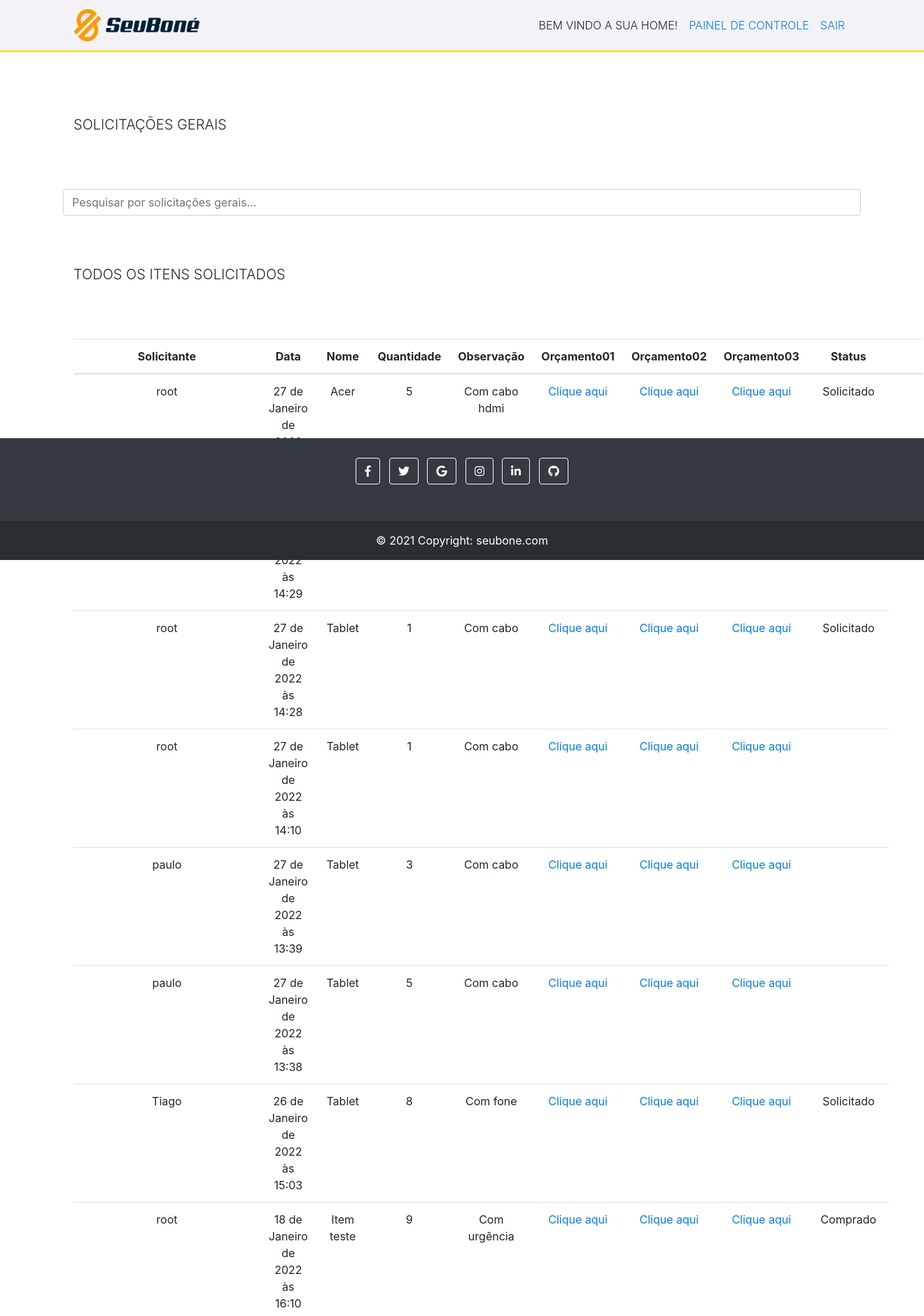
After one commit to Paull20-20/ControleSBversaoFinal, a Django app: page /solicitacoesGerais/ in a window 1320 px wide. The commit adds this page. Shown: the top 1880 px of the page at 70% size. Run offline with Django 4.2, Linux system fonts and the light colour scheme; a user stored in the database is signed in; data comes from the database, SQL or seed files in the repository; both versions use the stored data as it was after the commit; some libraries are stand-ins or nearby versions.

Commit message:
últimos ajustes

```diff
--- a/tasks/models.py
+++ b/tasks/models.py
@@ -8,6 +8,7 @@ class Task(models.Model):
     #agr criamos os campos que serão inseridos na tabela do db
 
     STATUS = (
+        ('solicitado', 'Solicitado'),
         ('Comprado', 'Comprado'),
         ('Aguardando Orçamento', 'Aguardando Orçamento'),
         ('Recebido', 'Recebido'),
@@ -20,7 +21,7 @@ class Task(models.Model):
     orçamento02 = models.FileField(upload_to='', blank=True, null=True)
     orçamento03 = models.FileField(upload_to='', blank=True, null=True)
     status = models.CharField(
-        max_length=21, #aqui precisa ficar o nmr máximo de caracteres que o status terá (ou seja colocamos o nmr máximo da maior palavra)
+        max_length=22, #aqui precisa ficar o nmr máximo de caracteres que o status terá (ou seja colocamos o nmr máximo da maior palavra)
         choices=STATUS,
     )
 
--- a/tasks/templates/base.html
+++ b/tasks/templates/base.html
@@ -100,7 +100,7 @@ footer{
 
                             {% if user.is_authenticated %}
                             <li class="nav-item active">
-                                <a class="nav-link text-uppercase font-weight-light text-monospace">Bem vindo, colaborador!</span></a>
+                                <a class="nav-link text-uppercase font-weight-light text-monospace">Bem vindo a sua Home!</span></a>
                             </li>
 
                             <li class="nav-item">
@@ -120,8 +120,6 @@ footer{
                             </li>
 
                             {% endif %}
-
-
 
 
                         </ul>
--- a/tasks/templates/tasks/addtask.html
+++ b/tasks/templates/tasks/addtask.html
@@ -143,7 +143,7 @@
        <h5 class="text-uppercase font-weight-light text-monospace">Solicite um item:</h5>
        <br>
 
-       <form method="POST"  enctype="multipart/form-data">
+       <form  method="POST"  enctype="multipart/form-data">
           {% csrf_token %}
           {{ form.as_p }}
           <br>
--- /dev/null
+++ b/tasks/templates/tasks/gerais.html
@@ -0,0 +1,102 @@
+{% extends 'base.html' %}
+
+{% block title %}Todas as solicitações{% endblock %}
+
+{% block content %}
+
+
+<br>
+<br>
+<br>
+<h5 class=" container text-uppercase font-weight-light text-monospace">Solicitações gerais</h5>
+<br>
+<br>
+<br>
+
+<div class="col-12 container ajustePesquisar" >
+    <input class="form-control container" id="myInput" type="text" placeholder="Pesquisar por solicitações gerais..." >
+    <!--<i class="fas fa-search" ></i>-->
+ </div>
+
+ <br>
+
+<!--
+<div class="ajusteFiltro" >
+<div class="col-12 filter-div" >
+    <span>Filtrar por:</span>
+    <select name="filter" id="filter" class="form-control">
+        <option value="" >Escolha uma opção</option>
+        <option value="Comprado" >Comprado</option>
+        <option value="Aguardando Orçamento" >Aguardando Orçamento</option>
+        <option value="Recebido" >Recebido</option>
+    </select>
+</div>
+</div>-->
+
+</div>
+
+<br>
+<br>
+<div class="container" >
+    <h5 class="text-uppercase font-weight-light text-monospace">Todos os itens solicitados</h5>
+</div>
+<br>
+<br>
+<br>
+
+<div class="container" >
+<div class="tabela">
+<table class="table">
+<thead>
+<tr>
+    <th style="text-align: center;" >Solicitante</th>
+    <th style="text-align: center;" >Data</th>
+    <th style="text-align: center;" >Nome</th>
+    <th style="text-align: center;" >Quantidade</th>
+    <th style="text-align: center;" >Observação</th>
+    <th style="text-align: center;" >Orçamento01</th>
+    <th style="text-align: center;" >Orçamento02</th>
+    <th style="text-align: center;" >Orçamento03</th>
+    <th style="text-align: center;" >Status</th>
+    <th></th>
+    <th></th>
+
+</tr>
+</thead>
+
+
+<tbody id="myTable" class="alinhar">
+
+{% for task in tasks %}
+
+<tr>
+    <td style="text-align: center;" >{{task.user}}</td>
+    <td style="text-align: center;" >{{task.created_at}}</td>
+    <td style="text-align: center;" >{{task.nomeItem}}</td>
+    <td style="text-align: center;" >{{task.quantidade}}</td>
+    <td style="text-align: center;" >{{task.observação}}</td>
+
+    <td style="text-align: center;" ><a href="/midia/{{task.orçamento01}}" >Clique aqui</a></td>
+
+    <td style="text-align: center;" ><a href="/midia/{{task.orçamento02}}" >Clique aqui</a></td>
+
+    <td style="text-align: center;" ><a href="/midia/{{task.orçamento03}}" >Clique aqui</a></td>
+
+
+
+
+    <td style="text-align: center;" >{{task.status}}</a></td>
+    <!--<td><a href="/task/{{task.id}}" >{{task.status}}</a></td>-->
+
+
+</tr>
+{% endfor %}
+
+    </tbody>
+</table>
+
+
+
+
+
+{% endblock %}
--- a/tasks/urls.py
+++ b/tasks/urls.py
@@ -12,6 +12,7 @@ from . import views
 # ATENÇÃO: Só funciona em quanto está em desenvolvimento!!! Após deploy deve-se criar uma url mesmo
 from django.conf import settings
 from django.conf.urls.static import static
+
 # ...
 
 urlpatterns = [
@@ -25,6 +26,7 @@ urlpatterns = [
    # path('uploads/anexos/', views.uploads, name="uploads"),
     path('midia/', views.midia, name="midia"),
     #path('anexos/', views.anexos, name="anexos"),
+    path('solicitacoesGerais/', views.solicitacoesGerais, name="solicitacoesGerais"),
 
 ] + static(settings.MEDIA_URL, document_root=settings.MEDIA_ROOT)
 
--- a/tasks/views.py
+++ b/tasks/views.py
@@ -22,8 +22,7 @@ def taskList(request):
 
     tasks_list = Task.objects.all().order_by('-created_at').filter(user=request.user) #pegando todos os objects do banco, ordenando do mais novo para o mais antigo
 
-
-    paginator = Paginator(tasks_list, 7)
+    paginator = Paginator(tasks_list, 10)
     page = request.GET.get('page')
 
     tasks = paginator.get_page(page)
@@ -43,6 +42,7 @@ def newTask(request):
         if form.is_valid():
             task = form.save(commit=False) #vai esperar o processo de inserção de dados e esperar até que o user mande salvar
             task.user = request.user
+            task.status = 'Solicitado' #status já preenchido padrão com nome solicitado
             task.save()
             return redirect('/') #redirecionando pra list.html
 
@@ -95,6 +95,10 @@ def midia(request):
         fs.save(uploaded_file.name, uploaded_file)
     return render(request, 'upload.html')
 
+@login_required
+def solicitacoesGerais(request):
+    tasks_list = Task.objects.all().order_by('-created_at')
+    return render(request, 'tasks/gerais.html', {'tasks': tasks_list})
 
 #def uploads(request):
  #   task = get_object_or_404(Task, pk=id)
--- a/templates/registration/register.html
+++ b/templates/registration/register.html
@@ -150,6 +150,7 @@ div.ajuste{
     <div class="box">
 
         <h6 class="text-uppercase font-weight-light text-monospace">Registre-se</h6>
+        <br>
 
         <form method="post">
             {% csrf_token %}
--- a/todo/settings.py
+++ b/todo/settings.py
@@ -159,6 +159,7 @@ USE_L10N = True
 
 USE_TZ = False
 
-
+#O comando abaixo serve para deixar o crispy_forms estilizado com bootstrap4
+CRISPY_TEMPLATE_PACK = 'bootstrap4' #or bootstrap3
 
 django_heroku.settings(locals())
```
Also changed, not shown: tasks/templates/tasks/list.html (+17 -3 lines), db.sqlite3, midia/eu.jpeg (added), tasks/forms.py (line endings or trailing spaces), templates/registration/login.html (line endings or trailing spaces).
